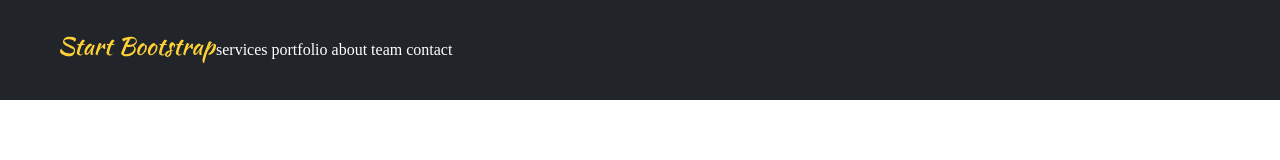
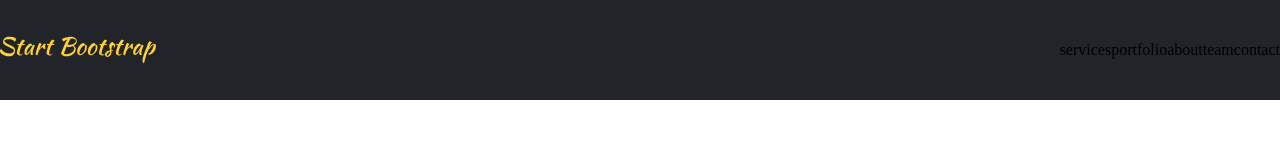
Before and after one commit to aliyavarguluzada/7-aprel-task-agency, a plain HTML site: page index.html in a window 1280 px wide. Drawn offline with Linux system fonts and the light colour scheme.

Commit message:
second round

```diff
--- a/css/style.css
+++ b/css/style.css
@@ -7,32 +7,41 @@
 
 /* end of the defaults */
 
+/* #header {
+    display: flex;
+} */
+
+#header {
+    background-image: url(../images/header-bg.jpg);
+}
 
 .container {
     background-color: #212529;
     height: 100px;
     display: flex;
     align-items: center;
-
+    justify-content: space-between;
 }
 
+.logo {
+    display: flex;
+}
 
 .logo img {
     height: 100px;
     width: 156px;
-    margin-left: 60px;
     display: flex;
 }
 
 .nav {
-    /* display: flex;
-    justify-content: end; */
+    display: flex;
+
 
 }
 
 .nav a {
     text-decoration: none;
-    color: #fff;
+    color: black;
     display: inline-block;
 
 }
```
